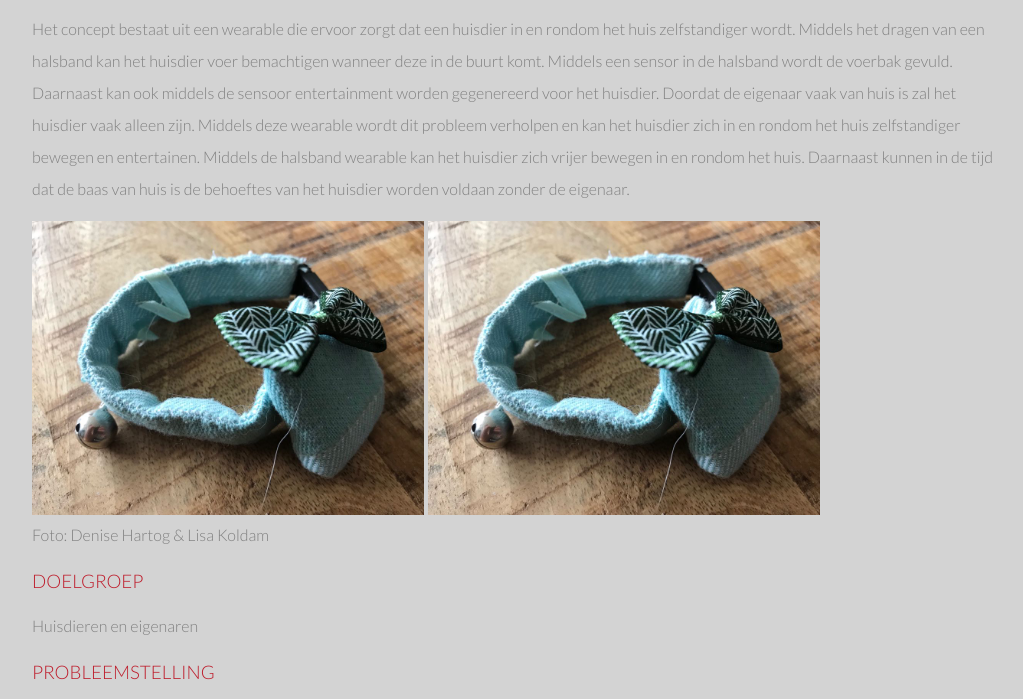
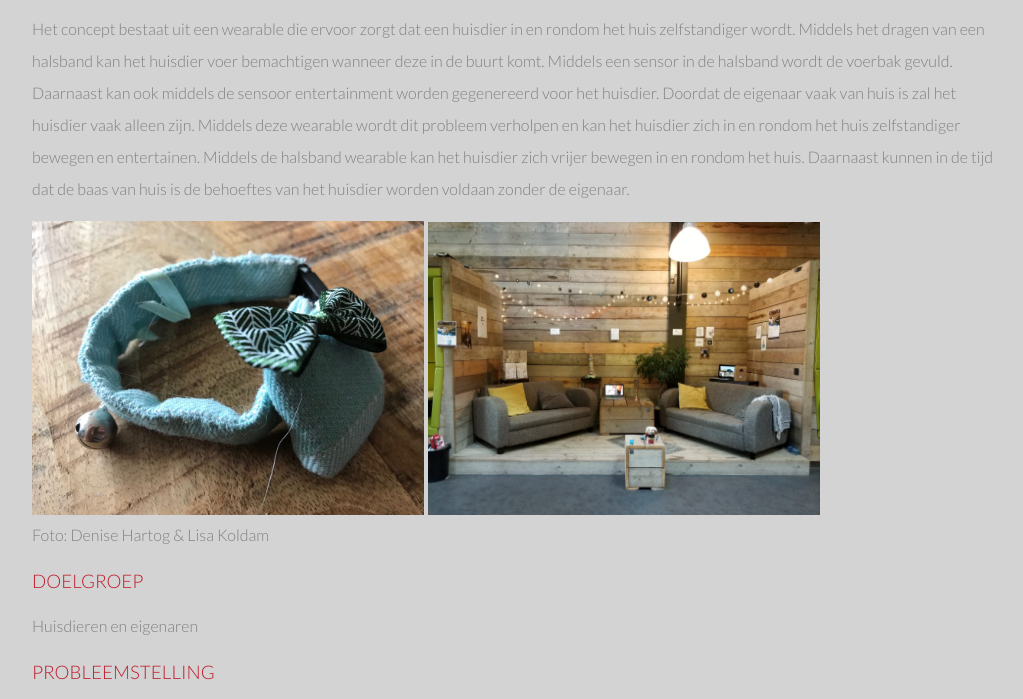
Before and after one commit to Nienkemartens/hciportfolio, a plain HTML site: page product.html in a window 1280 px wide. Shown: the part 604-1303 px from the top of the page, without its empty margins (118-1141 px from the left). Drawn offline with Linux system fonts and the light colour scheme.

Commit message:
Update product.html

```diff
--- a/product.html
+++ b/product.html
@@ -54,7 +54,7 @@
 					Het concept bestaat uit een wearable die ervoor zorgt dat een huisdier in en rondom het huis zelfstandiger wordt. Middels het dragen van een halsband kan het huisdier voer bemachtigen wanneer deze in de buurt komt. Middels een sensor in de halsband wordt de voerbak gevuld. Daarnaast kan ook middels de sensoor entertainment worden gegenereerd voor het huisdier. Doordat de eigenaar vaak van huis is zal het huisdier vaak alleen zijn. Middels deze wearable wordt dit probleem verholpen en kan het huisdier zich in en rondom het huis zelfstandiger bewegen en entertainen. Middels de halsband wearable kan het huisdier zich vrijer bewegen in en rondom het huis. Daarnaast kunnen in de tijd dat de baas van huis is de behoeftes van het huisdier worden voldaan zonder de eigenaar.
 					<div class="afbeeldingArt">
 						<img src="wearable.jpeg">
-						<img src="wearable.jpeg">
+						<img src="Stand2.jpeg">
 						<figcaption class="tekstOpmaakVier">Foto: Denise Hartog &amp; Lisa Koldam</figcaption>
 					</div>
 					</p>
```
